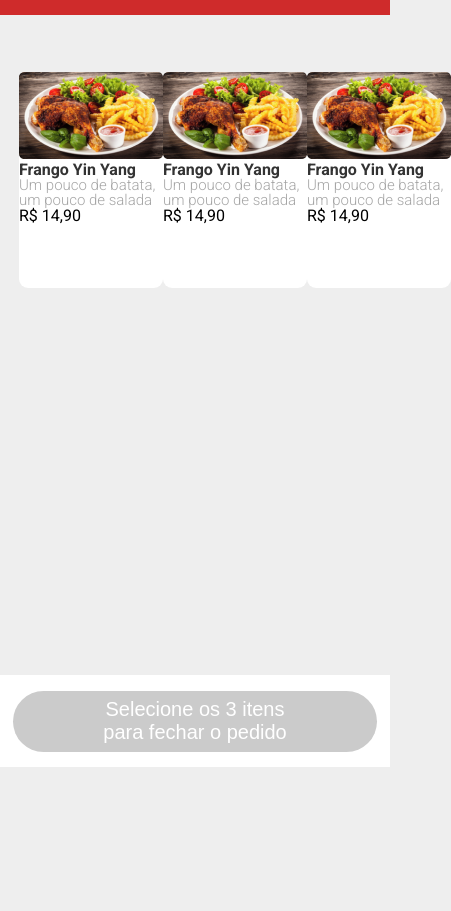
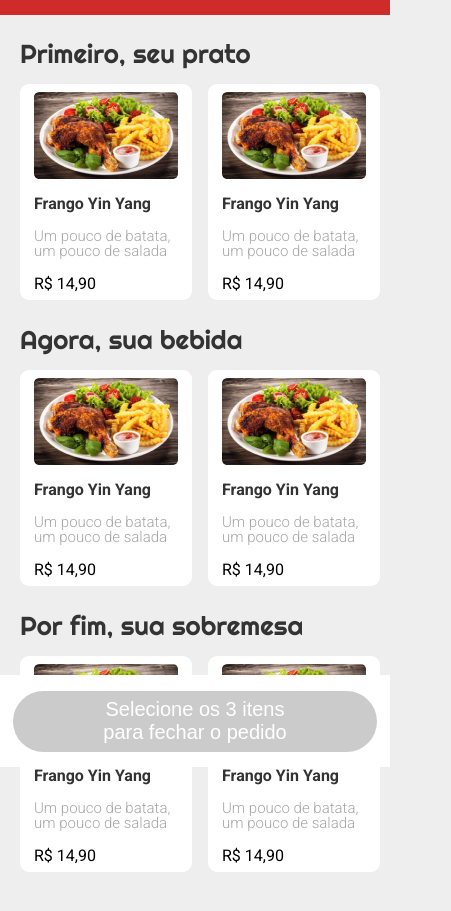
Before and after one commit to Jbarezzi/projeto3-driveneats, a plain HTML site: page index.html in a window 390 px wide. Shown: the part 77-988 px from the top of the page, 451 px wide, since content can reach past the window. Before the commit the page ends 844 px from the top, so only its background shows below. Drawn offline with Linux system fonts and the light colour scheme.

Commit message:
Finalizado o HTML e CSS

```diff
--- a/css/style.css
+++ b/css/style.css
@@ -2,7 +2,10 @@
     body {
         background-color: #EEEEEE;
         font-family: "Roboto", sans-serif;
-        padding-left: 19px;
+    }
+
+    img {
+        border-radius: 4px;
     }
 
     h1 {
@@ -18,6 +21,7 @@
         font-size: 26px;
         color: #333333;
         font-weight: 400;
+        margin-bottom: 17px;
     }
 
     h3 {
@@ -53,18 +57,34 @@
         margin: 4px 0 18px 21px;
     }
 
+    .content {
+        margin-top: 118px;
+        margin-bottom: 108px;
+        margin-left: 20px;
+    }
+
+    .order-row {
+        margin-top: 27px;
+        display: flex;
+        flex-direction: column;
+    }
+
     .order {
-        margin-top: 123px;
         display: flex;
+        overflow-x: scroll;
+        scrollbar-width: none;
     }
 
     .product {
         height: 216px;
-        width: 172px;
         background-color: #FFFFFF;
+        padding: 0 14px 0 14px;
         border-radius: 9px;
+        margin-right: 16px;
+        display: flex;
+        flex-direction: column;
+        justify-content: space-around;
     }
-
 
     .product p:nth-child(3) {
         font-size: 15px;
--- a/index.html
+++ b/index.html
@@ -18,30 +18,120 @@
         <h1>DrivenEats</h1>
         <p>Sua comida em 6 minutos</p>
     </div>
+
+    <div class="content">
+
+        <div class="order-row">
+
+            <div class="title">
+
                 <h2>Primeiro, seu prato</h2>
+
+            </div>
+
             <div class="order">
+
                 <div class="product">
                     <img src="./images/frango.png">
                     <h3>Frango Yin Yang</h3>
                     <p>Um pouco de batata, um pouco de salada</p>
                     <p>R$ 14,90</p>
                 </div>
+
                 <div class="product">
                     <img src="./images/frango.png">
                     <h3>Frango Yin Yang</h3>
                     <p>Um pouco de batata, um pouco de salada</p>
                     <p>R$ 14,90</p>
                 </div>
+
                 <div class="product">
                     <img src="./images/frango.png">
                     <h3>Frango Yin Yang</h3>
                     <p>Um pouco de batata, um pouco de salada</p>
                     <p>R$ 14,90</p>
                 </div>
+
+            </div>
+
+        </div>
+
+        <div class="order-row">
+
+            <div class="title">
+
+                <h2>Agora, sua bebida</h2>
+
+            </div>
+
+            <div class="order">
+
+                <div class="product">
+                    <img src="./images/frango.png">
+                    <h3>Frango Yin Yang</h3>
+                    <p>Um pouco de batata, um pouco de salada</p>
+                    <p>R$ 14,90</p>
+                </div>
+
+                <div class="product">
+                    <img src="./images/frango.png">
+                    <h3>Frango Yin Yang</h3>
+                    <p>Um pouco de batata, um pouco de salada</p>
+                    <p>R$ 14,90</p>
+                </div>
+
+                <div class="product">
+                    <img src="./images/frango.png">
+                    <h3>Frango Yin Yang</h3>
+                    <p>Um pouco de batata, um pouco de salada</p>
+                    <p>R$ 14,90</p>
+                </div>
+
+            </div>
+
+        </div>
+
+        <div class="order-row margin-bottom">
+
+            <div class="title">
+
+                <h2>Por fim, sua sobremesa</h2>
+
+            </div>
+
+            <div class="order">
+
+                <div class="product">
+                    <img src="./images/frango.png">
+                    <h3>Frango Yin Yang</h3>
+                    <p>Um pouco de batata, um pouco de salada</p>
+                    <p>R$ 14,90</p>
+                </div>
+
+                <div class="product">
+                    <img src="./images/frango.png">
+                    <h3>Frango Yin Yang</h3>
+                    <p>Um pouco de batata, um pouco de salada</p>
+                    <p>R$ 14,90</p>
+                </div>
+
+                <div class="product">
+                    <img src="./images/frango.png">
+                    <h3>Frango Yin Yang</h3>
+                    <p>Um pouco de batata, um pouco de salada</p>
+                    <p>R$ 14,90</p>
+                </div>
+
+            </div>
+
+        </div>
+
     </div>
 
     <div class="footer">
+
         <button>Selecione os 3 itens<br>para fechar o pedido</button>
+
     </div>
 </body>
 
```
Lines whose indentation alone changed are shown as unchanged.
